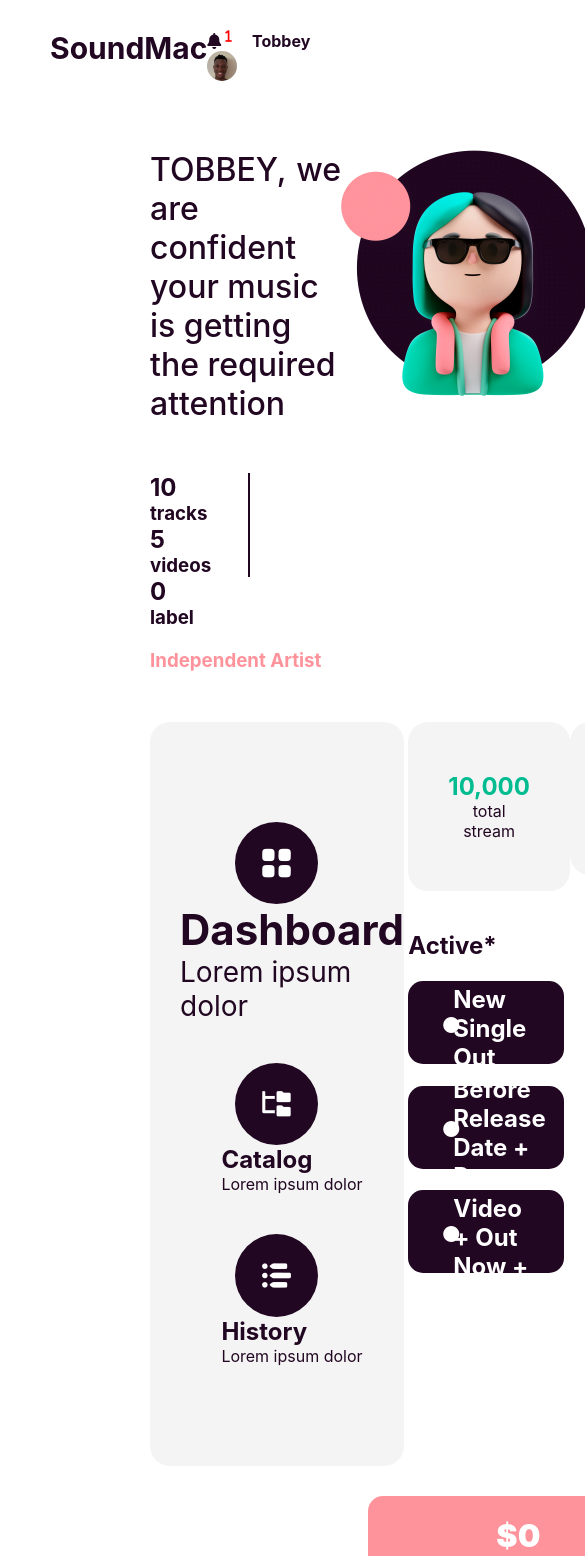
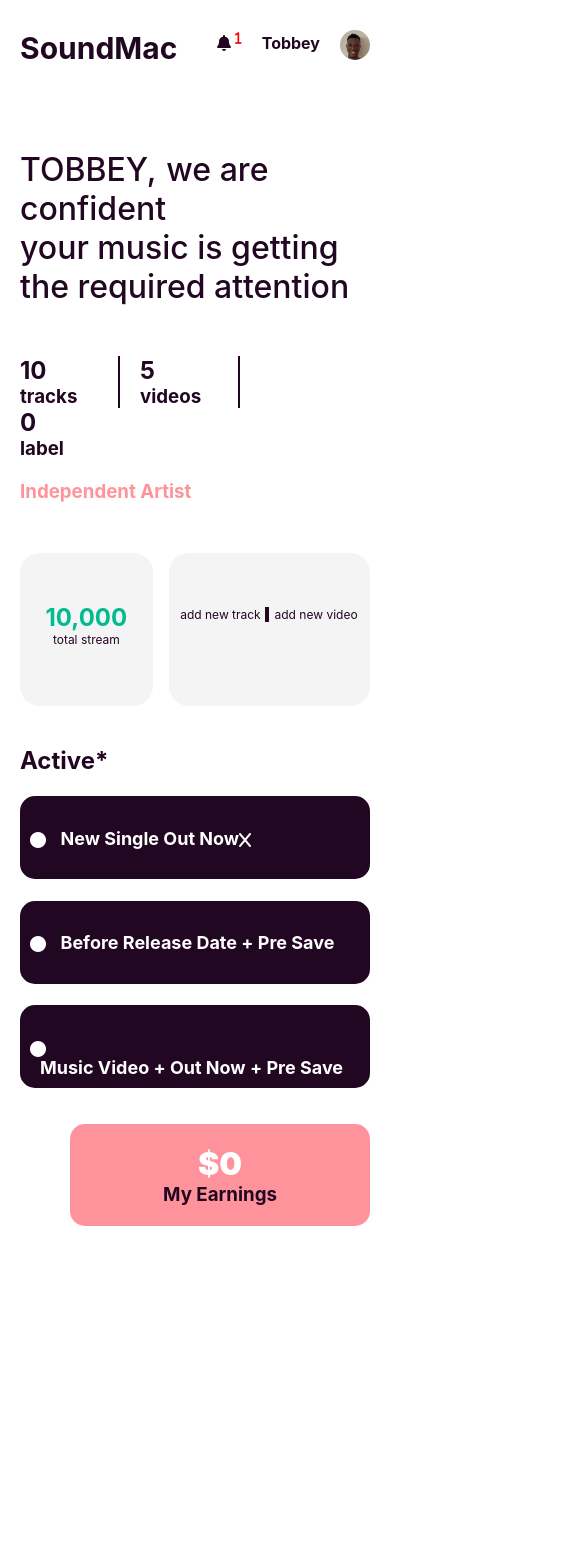
Before and after one commit to Tobbeycc1/soundmac, a React (Create React App) app: page /dashboard in a window 390 px wide. Shown: the top 1556 px of the page, 585 px wide, since content can reach past the window. After the commit the page ends 1256 px from the top, so only its background shows below. Built offline with nearby package versions, Linux system fonts and the light colour scheme; some icons are missing.

Commit message:
dashboard set for 414px >

```diff
--- a/src/CSS files/Dashboard.module.css
+++ b/src/CSS files/Dashboard.module.css
@@ -32,9 +32,9 @@
     display: flex;
 }
 .dashboardIconsCon{
-    padding: 100px 0px 60px 0px;
+    padding: 100px 10px 60px 10px;
     background: var(--grey);
-    width: 500px;
+    width: 36.6vw;
     border-radius: 20px;
     text-align: center;
     display: inline-block;
@@ -85,17 +85,19 @@ font-size: 18px;
     text-align: center;
     display: inline-block;
     background: var(--grey);
-    padding: 50px 40px;
+    padding: 50px 10px;
     border-radius: 20px;
-    margin-right: auto;
+    margin-right: 15.77px;
+    width: 12.05vw;
 }
 .totalSreamConB{
     text-align: center;
     display: inline-block;
     background: var(--grey);
-    padding: 50px 20px;
+    padding: 50px 5px;
     height: 153px;
     border-radius: 20px;
+    width: 26.354vw;
 }
 .plusIcon{
     font-size: 40px;
@@ -105,11 +107,12 @@ font-size: 18px;
     display: inline-block;
     width: 160px;
     border-right: 4px solid var(--purple);
+    width: 11.713vw;
 }
 .linlToAddTrackB{
     text-decoration: none;
     display: inline-block;
-    width: 160px;
+    width: 11.713vw;
 }
 .totalSreamNumber{
     color: var(--green);
@@ -136,7 +139,7 @@ font-size: 18px;
 }
 .packageDivCon{
     background: var(--purple);
-    padding: 10px 35px;
+    padding: 10px 2.56vw;
     height: 83px;
     position: relative;
     border-radius: 15px;
@@ -155,6 +158,7 @@ font-size: 18px;
     display: inline-block;
     vertical-align: top;
     margin-left: 10px;
+    font-size: 20px;
 
 }
 .pricingPackage{
@@ -162,7 +166,7 @@ font-size: 18px;
     color: var(--dashPink);
 }
 .myEarningsMoneyDiv{
-    padding-left: 56vw;
+    transform: scale(-1, 1);
     margin: 30px 0px;
 }
 .myEarningsMoneySubDiv{
@@ -171,8 +175,104 @@ font-size: 18px;
     background: var(--dashPink);
     border-radius: 15px;
     padding: 20px;
+    transform: scale(-1, 1);
 }
 .myEarningsMoney{
     color: white;
     font-weight: 900;
 }
+.addNewMedia{
+width: 100%;
+}
+@media screen and (max-width: 1129px) {
+    .allActivePackageCon{
+        /* background: red; */
+        height: 390px;
+        overflow-y: scroll;
+    }
+}
+@media screen and (max-width: 999px) {
+    .coolGlassesLady{
+        display: none;
+    }
+    .dashboardIconsCon{
+        display: none;
+    }
+    .dashboardIconsCon{
+        padding: 100px 10px 60px 10px;
+        background: var(--grey);
+        width: 100%;
+
+    }
+    .dashboardAndIconsCon{
+        /* background: green; */
+        margin-top: 50px;
+        display: block;
+    }
+       .allActivePackageCon{
+        /* background: red; */
+        height: 315px;
+        overflow-y: scroll;
+        width: 100%;
+    }
+    .totalStreamUploadAndActiveCon{
+        display: inline-block;
+        /* background: red; */
+        width: 100%;
+        height: 500px;
+
+    }
+    .totalSreamCon{
+        text-align: center;
+        display: inline-block;
+        background: var(--grey);
+        padding: 50px 10px;
+        border-radius: 20px;
+        margin-right: 15.77px;
+        width: 24vw;
+    }
+    .totalSreamConB{
+        text-align: center;
+        display: inline-block;
+        background: var(--grey);
+        padding: 50px 5px;
+        height: 153px;
+        border-radius: 20px;
+        width: 45vw;
+    }
+    .linlToAddTrack{
+    text-decoration: none;
+    display: inline-block;
+    width: 160px;
+    border-right: 4px solid var(--purple);
+    width: 18vw;
+}
+.linlToAddTrackB{
+    text-decoration: none;
+    display: inline-block;
+    width: 18vw;
+}
+}
+@media screen and (max-width: 750px) {
+    .dashboardCon{
+        margin: 0px 20px ;
+    }
+    .totalSreamCon{
+        width: 36vw;
+    }
+    .totalSreamConB{
+        width: 55vw;
+    }
+
+}
+.linlToAddTrack, .linlToAddTrackB{
+    width: 24vw;
+}
+@media screen and (max-width: 540px) {
+    .addNewMedia{
+        font-size: 12px;
+    }
+    .dashBoardPackageText{
+        font-size: 18px;
+    }
+}
--- a/src/CSS files/clientsMetric.module.css
+++ b/src/CSS files/clientsMetric.module.css
@@ -12,3 +12,8 @@
     margin-right: 50px;
 
 }
+@media screen and (max-width: 540px) {
+    .tracks, .label{
+        margin-right: 20px;
+    }
+}
--- a/src/CSS files/dashboardHeader.module.css
+++ b/src/CSS files/dashboardHeader.module.css
@@ -88,3 +88,8 @@
 .dashBoardIconLink:hover, .dashBoardIconLink:focus, .dashBoardIconLink:active{
 font-size: 44px;
 }
+@media screen and (max-width: 750px) {
+    .dashboardHeaderCon{
+        margin: 0px 20px ;
+    }
+}
--- a/src/Componets/dashboardHeader.js
+++ b/src/Componets/dashboardHeader.js
@@ -94,6 +94,7 @@ alt= 'dashboard logo'/>
              src={avi}
              alt='avi'
              className={classes.avi}
+             onClick={smallActionIconsOnClick}
              onMouseEnter={smallActionIconsOnMouseEnter}
              />
             </div>
--- a/src/Pages/Dashboard.js
+++ b/src/Pages/Dashboard.js
@@ -57,6 +57,7 @@ function Dashboard(props) {
             <div className={classes.coolGlassesLady}>
             <img
             src={coolGlassesLady}
+
             alt='Cool Glasses Lady'
             />
             </div>
@@ -124,19 +125,19 @@ function Dashboard(props) {
 
 <div  className={classes.totalSreamCon}>
   <h2><NumberFormat className={classes.totalSreamNumber} value={totalStream} displayType={'text'} thousandSeparator={true} /></h2>
-  <div>total stream</div>
+  <div className={classes.addNewMedia}>total stream</div>
 </div>
 
 <div  className={classes.totalSreamConB}>
 
   <Link to={'/dashboard'} className={classes.linlToAddTrack}><i class="fi-xwsux2-plus-solid"
 style={{ color:'green'}}></i>
-  <div>add new track</div></Link>
+  <div className={classes.addNewMedia} >add new track</div></Link>
 
   {/* add video */}
   <Link to={'/dashboard'} className={classes.linlToAddTrackB}><i class="fi-xwsux2-plus-solid"
 style={{ color:'green'}}></i>
-  <div>add new video</div></Link>
+  <div className={classes.addNewMedia}>add new video</div></Link>
 
 </div>
 
```
